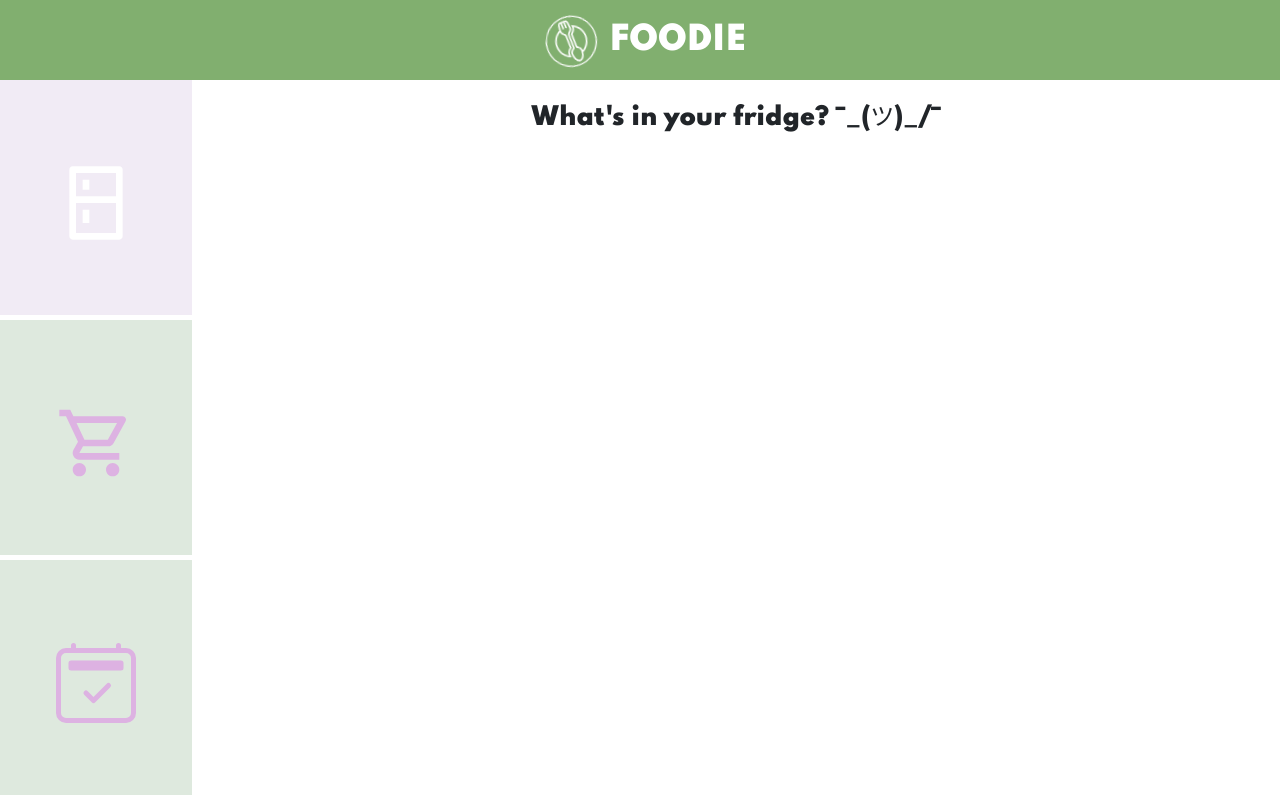
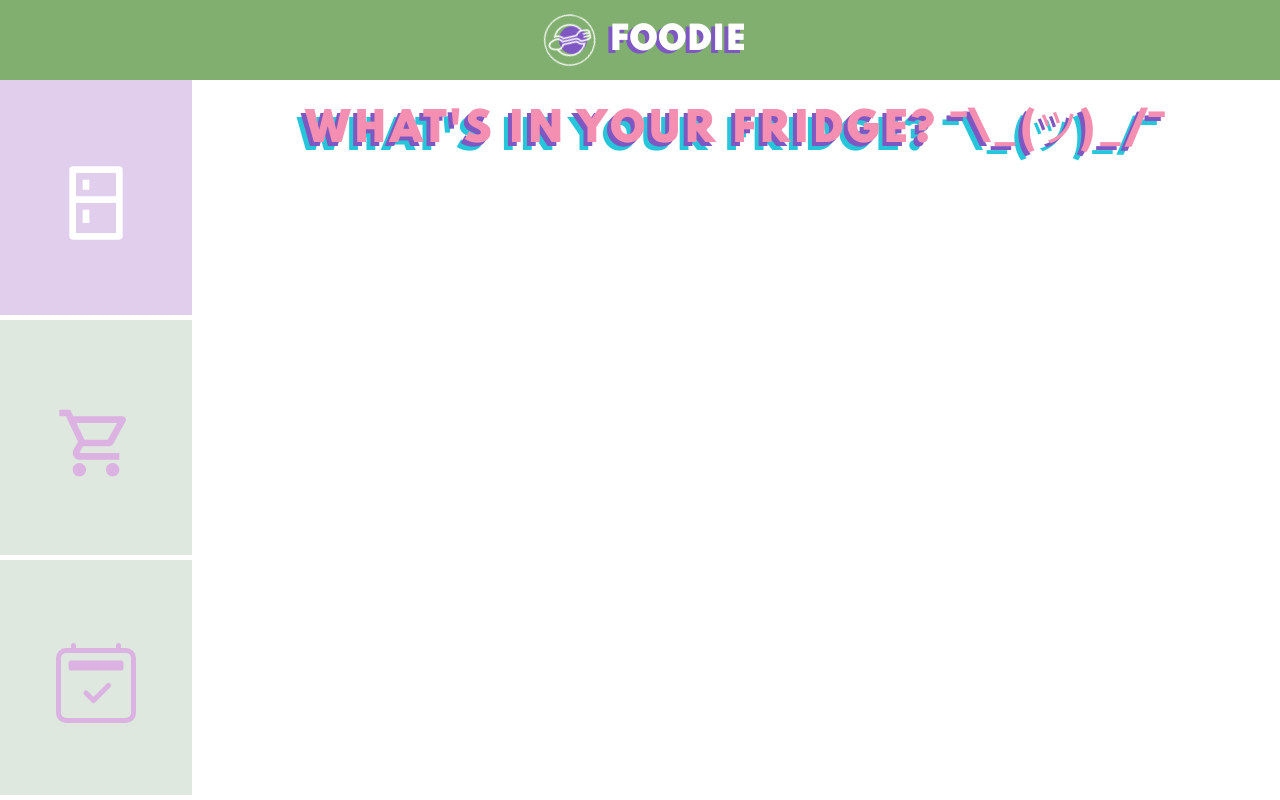
Before and after one commit to yejiweji/food_planet, a React (Create React App) app: page / in a window 1280 px wide. Built offline with nearby package versions, Linux system fonts and the light colour scheme.

Commit message:
fix colour scheme

```diff
--- a/src/App.js
+++ b/src/App.js
@@ -8,7 +8,7 @@ export default class App extends PureComponent {
   constructor(props) {
     super(props);
     this.state = {
-      title: "What's in your fridge? ¯\_(ツ)_/¯",
+      title: "What's in your fridge? ¯\\_(ツ)_/¯",
     };
   }
 
--- a/src/Container.css
+++ b/src/Container.css
@@ -6,5 +6,10 @@
   padding: 20px;
   width: 100%;
   text-align: center;
-  font-size: 3vmin;
+  font-size: 5vmin;
+  letter-spacing: 0.15rem;
+  text-transform: uppercase;
+  color: #f48fb1;
+  text-shadow: -4px 4px #7e57c2,
+               -8px 8px #26c6da;
 }
--- a/src/Header.css
+++ b/src/Header.css
@@ -9,11 +9,23 @@
   text-transform: uppercase;
 }
 
+.app_header::after {
+  content: "";
+  background: #7e57c2;
+  height: 3.5vmin;
+  width: 3.5vmin;
+  position: absolute;
+  margin-left: -135px;
+  border-radius: 50%;
+}
+
 .app_header p {
   margin: auto 0;
+  text-shadow: -4px 3px #7e57c2;
 }
 
 .app_logo {
+  z-index: 1;
   height: 7vmin;
   pointer-events: none;
   margin: 10px;
@@ -22,7 +34,7 @@
 
 @media (prefers-reduced-motion: no-preference) {
   .app_logo {
-    animation: app-logo-spin infinite 20s linear;
+    animation: app-logo-spin infinite 10s linear;
   }
 }
 
--- a/src/NavBar.css
+++ b/src/NavBar.css
@@ -21,7 +21,8 @@
 
 .card_selected {
   color: white;
-  background: #E8DEEE;
+  opacity: 1;
+  background: #e1ceec;
 }
 
 .nav_card svg {
```
